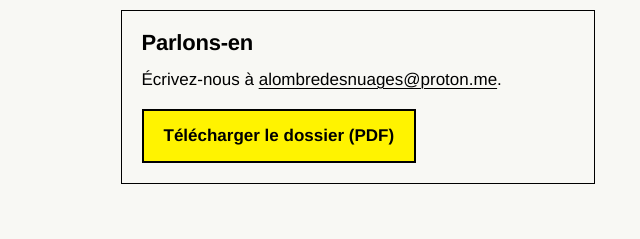
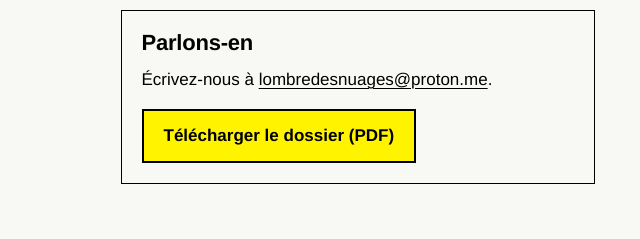
Before and after one commit to skitoo/alombredesnuages, a plain HTML site: page nous-accueillir/index.html in a window 1280 px wide. Shown: the part 241-480 px from the top of the page, 640-1280 px from the left. Drawn offline with Linux system fonts and the light colour scheme.

Commit message:
Publier le site

```diff
--- a/nous-accueillir/index.html
+++ b/nous-accueillir/index.html
@@ -57,7 +57,7 @@
 </div>
     <section class="contact prose" aria-labelledby="parlons-en">
       <h2 id="parlons-en">Parlons-en</h2>
-        <p>Écrivez-nous à <a href="mailto:alombredesnuages@proton.me?subject=Accueillir%20la%20troupe">alombredesnuages@proton.me</a>.</p>
+        <p>Écrivez-nous à <a href="mailto:lombredesnuages@proton.me?subject=Accueillir%20la%20troupe">lombredesnuages@proton.me</a>.</p>
       <p><a class="button" href="/documents/dossier-a-lombre-des-nuages.pdf" download>Télécharger le dossier (PDF)</a></p>
     </section>
   </article>
@@ -70,7 +70,7 @@
         <img src="/images/logo-mjc-onet.png" width="500" height="266" alt="">
         <span>Troupe de la MJC d’Onet-le-Château</span>
       </a>
-        <a href="mailto:alombredesnuages@proton.me">Contact</a>
+        <a href="mailto:lombredesnuages@proton.me">Contact</a>
     </div>
   </footer>
 </body>
```
Also changed, not shown: agenda/index.html (+1 -1 lines), index.html (+1 -1 lines), spectacles/coupures/index.html (+1 -1 lines), spectacles/index.html (+1 -1 lines), troupe/index.html (+1 -1 lines), 1 other file.
